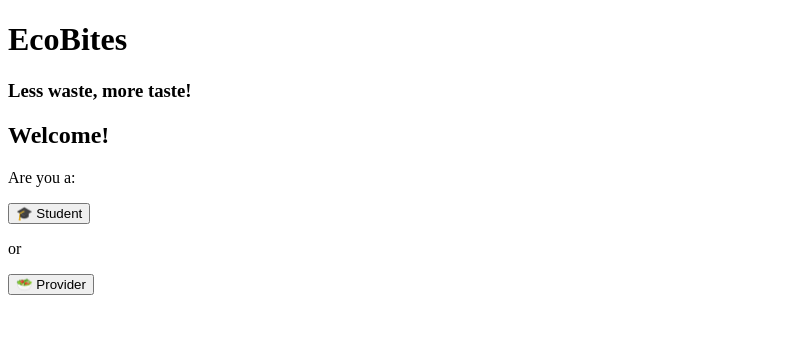
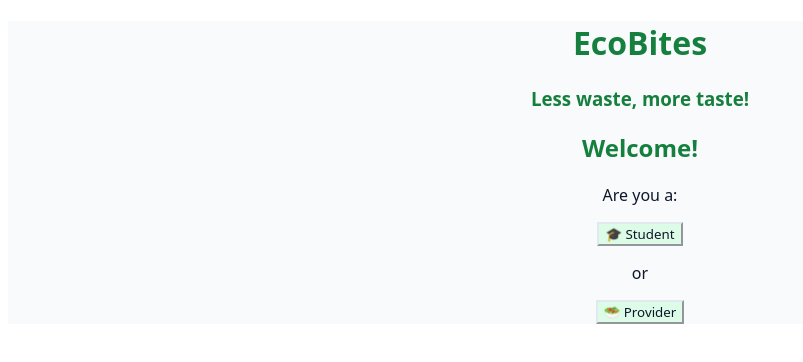
Before and after one commit to platplat/eco-bites, a React (Create React App) app: page / in a window 1280 px wide. Shown: the top 362 px of the page, without its empty margins (0-803 px from the left). Built offline with nearby package versions, Linux system fonts and the light colour scheme.

Commit message:
style: update styles.css file

```diff
--- a/src/styles.css
+++ b/src/styles.css
@@ -1,4 +1,17 @@
-.App {
-  font-family: sans-serif;
+.app-container {
+  font-family:system-ui, -apple-system, BlinkMacSystemFont, 'Segoe UI', Roboto, Oxygen, Ubuntu, Cantarell, 'Open Sans', 'Helvetica Neue', sans-serif;
   text-align: center;
+  color: #15803D;
+  background-color: #f8fafc;
 }
+
+.nav-menu {
+  color: #0F172A;
+}
+
+.nav-button {
+  font-family: system-ui, -apple-system, BlinkMacSystemFont, 'Segoe UI', Roboto, Oxygen, Ubuntu, Cantarell, 'Open Sans', 'Helvetica Neue', sans-serif;
+  color: #0F172A;
+  background-color: #DCFCE7;
+  border-color: #E2E8F0;
+}
```
